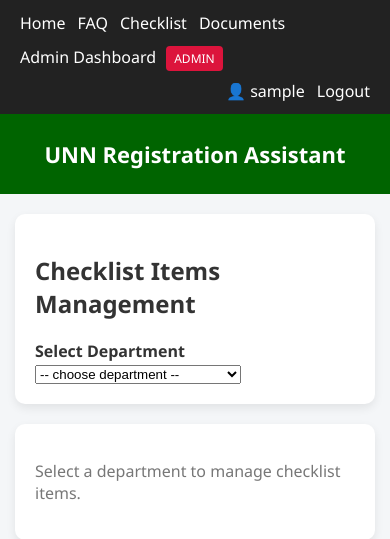
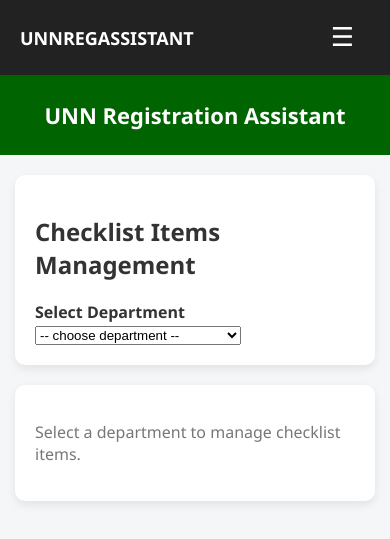
Before and after one commit to chibikeonyia-ux/unnchecklists, a Flask app: page /admin/checklist-items in a window 390 px wide. Shown: the top 539 px of the page. Run offline with Flask 3, Linux system fonts and the light colour scheme; the visitor is signed in with stand-in values (Sample User, id 1); data comes from the database, SQL or seed files in the repository.

Commit message:
update navbar with mobile menu

```diff
--- a/templates/base.html
+++ b/templates/base.html
@@ -26,8 +26,19 @@
             padding: 12px 20px;
             display: flex;
             align-items: center;
+            justify-content: space-between;
             flex-wrap: wrap;
-            gap: 12px;
+        }
+
+        .nav-brand {
+            font-weight: bold;
+            font-size: 18px;
+        }
+
+        .nav-links {
+            display: flex;
+            gap: 15px;
+            align-items: center;
         }
 
         nav a {
@@ -40,19 +51,22 @@
             text-decoration: underline;
         }
 
-        .nav-right {
-            margin-left: auto;
-            display: flex;
-            gap: 12px;
-            flex-wrap: wrap;
+        .admin-badge {
+            background: crimson;
+            padding: 3px 7px;
+            border-radius: 4px;
+            font-size: 11px;
+            margin-left: 5px;
         }
 
-        .admin-badge {
-            background: crimson;
-            padding: 4px 8px;
-            border-radius: 4px;
-            font-size: 12px;
-            margin-left: 6px;
+        /* ---------------- MOBILE MENU BUTTON ---------------- */
+        .menu-toggle {
+            display: none;
+            background: none;
+            border: none;
+            color: white;
+            font-size: 26px;
+            cursor: pointer;
         }
 
         /* ---------------- HEADER ---------------- */
@@ -98,36 +112,6 @@
             background-color: green;
         }
 
-        /* ---------------- PROGRESS BAR ---------------- */
-        .progress-container {
-            width: 100%;
-            background-color: #eee;
-            border-radius: 10px;
-            margin-bottom: 20px;
-        }
-
-        .progress-bar {
-            height: 25px;
-            width: 0%;
-            background-color: #004080;
-            border-radius: 10px;
-            transition: width 0.3s ease;
-            color: white;
-            text-align: center;
-            line-height: 25px;
-            font-weight: bold;
-        }
-
-        /* ---------------- LISTS ---------------- */
-        ul {
-            list-style: none;
-            padding: 0;
-        }
-
-        li {
-            margin-bottom: 10px;
-        }
-
         /* ---------------- FLASH MESSAGES ---------------- */
         .flash {
             padding: 10px;
@@ -140,16 +124,27 @@
         .flash.error { background: red; }
 
         /* ---------------- RESPONSIVE ---------------- */
-        @media (max-width: 600px) {
-            nav {
-                flex-direction: row;
-                align-items: flex-start;
+        @media (max-width: 768px) {
+            .menu-toggle {
+                display: block;
             }
 
-            .nav-left {
-                margin-left: 0;
-                align-items: flex-start;
-                justify-content: flex-start;
+            .nav-links {
+                display: none;
+                width: 100%;
+                flex-direction: column;
+                background: #222;
+                margin-top: 10px;
+                padding: 10px 0;
+            }
+
+            .nav-links.show {
+                display: flex;
+            }
+
+            .nav-links a {
+                padding: 8px 0;
+                text-align: center;
             }
 
             header h1 {
@@ -161,6 +156,11 @@
 <body>
 
 <nav>
+    <div class="nav-brand">UNNREGASSISTANT</div>
+
+    <button class="menu-toggle" onclick="toggleMenu()">☰</button>
+
+    <div class="nav-links" id="navLinks">
         <a href="{{ url_for('home') }}">Home</a>
         <a href="{{ url_for('faqs') }}">FAQ</a>
 
@@ -175,7 +175,6 @@
             </a>
         {% endif %}
 
-    <div class="nav-right">
         {% if session.get('user') %}
             <span>👤 {{ session.get('user') }}</span>
             <a href="{{ url_for('logout') }}">Logout</a>
@@ -184,7 +183,6 @@
             <a href="{{ url_for('admin_logout') }}">Logout</a>
         {% else %}
             <a href="{{ url_for('login') }}">Login</a>
-
             <a href="{{ url_for('register') }}">Register</a>
         {% endif %}
     </div>
@@ -208,5 +206,11 @@
     {% block content %}{% endblock %}
 </main>
 
+<script>
+function toggleMenu() {
+    document.getElementById("navLinks").classList.toggle("show");
+}
+</script>
+
 </body>
 </html>
```
Lines whose indentation alone changed are shown as unchanged.
